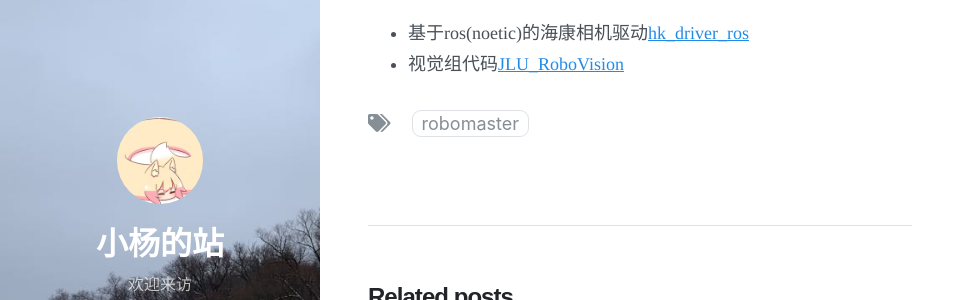
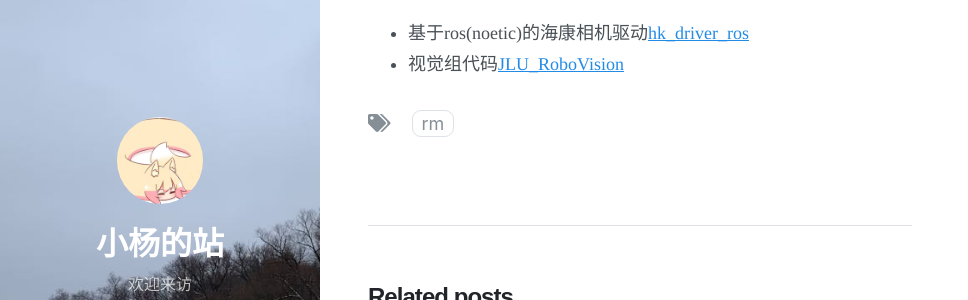
Before and after one commit to Yeither/Yeither.github.io, a Jekyll site: the page built from _posts/2020-10-01-releasing-not-pure-poole-v0-1-0.md, in a window 1280 px wide. Shown: the part 154-454 px from the top of the page, without its empty margins (0-968 px from the left). Built offline with Jekyll 4.4.1, drawn with Linux system fonts in a browser that asks for light colours; nearby versions of some CDN libraries.

Commit message:
Update 2020-10-01-releasing-not-pure-poole-v0-1-0.md

```diff
--- a/_posts/2020-10-01-releasing-not-pure-poole-v0-1-0.md
+++ b/_posts/2020-10-01-releasing-not-pure-poole-v0-1-0.md
@@ -2,8 +2,7 @@
 layout: post
 title:  robomaster
 author: Yang
-tags:
-- robomaster
+tags: RM
 date: 2025-02-15 12:54 +0800
 ---
 robomaster时的一些代码（令人悲伤的比赛）
```
